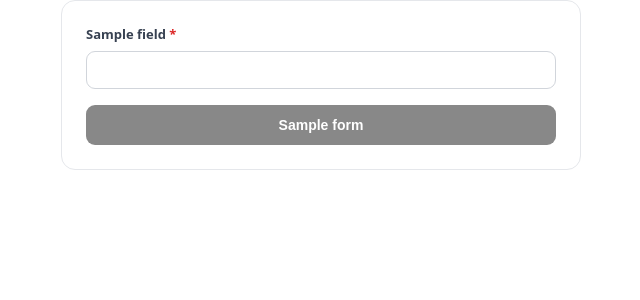
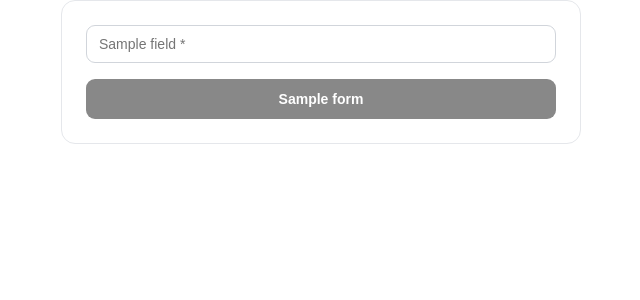
Before and after one commit to joshuarns/aquakita-crm, a Laravel app: template resources/views/public/lead-form.blade.php in a window 1280 px wide. Shown: the top 300 px of the page, without its empty margins (319-959 px from the left). Run offline with Laravel 12, Linux system fonts and the light colour scheme; the template is opened without the code that fills it: most values are stand-ins (such as "Sample title", 1, 10 or a date in 2020); some libraries are stand-ins or nearby versions.

Commit message:
Formularios públicos: solo placeholder dentro del campo, sin label visible
La label pasa a ser solo para lectores de pantalla (accesibilidad) y el
texto (con * en los obligatorios) se muestra como placeholder del input,
textarea y select. Aplica a página directa, embed y widget flotante.

Co-Authored-By: Claude Opus 4.8 <noreply@anthropic.com>

```diff
--- a/resources/views/public/lead-form.blade.php
+++ b/resources/views/public/lead-form.blade.php
@@ -29,7 +29,7 @@
             background: #ffffff; border: 1px solid #e5e7eb; border-radius: 14px;
         }
         .aq-field { margin-bottom: 16px; }
-        .aq-label { display: block; font-size: 13px; font-weight: 600; color: #374151; margin-bottom: 6px; }
+        .aq-label { position: absolute; width: 1px; height: 1px; padding: 0; margin: -1px; overflow: hidden; clip: rect(0 0 0 0); white-space: nowrap; border: 0; }
         .aq-req { color: #dc2626; }
         .aq-input, .aq-select, .aq-textarea {
             width: 100%; padding: 10px 12px; font-size: 14px; color: #111827;
@@ -121,23 +121,24 @@
                 @foreach ($fields as $field)
                     @php($key = $field['key'])
                     @php($value = $old[$key] ?? '')
+                    @php($placeholder = $field['label'].($field['required'] ? ' *' : ''))
                     <div class="aq-field">
                         <label class="aq-label" for="aq-{{ $key }}">
                             {{ $field['label'] }}@if ($field['required'])<span class="aq-req"> *</span>@endif
                         </label>
 
                         @if ($field['type'] === 'textarea')
-                            <textarea id="aq-{{ $key }}" name="{{ $key }}" class="aq-textarea" @if ($field['required']) required @endif>{{ $value }}</textarea>
+                            <textarea id="aq-{{ $key }}" name="{{ $key }}" class="aq-textarea" placeholder="{{ $placeholder }}" @if ($field['required']) required @endif>{{ $value }}</textarea>
                         @elseif ($field['type'] === 'select')
                             <select id="aq-{{ $key }}" name="{{ $key }}" class="aq-select" @if ($field['required']) required @endif>
-                                <option value="">{{ $t['select'] }}</option>
+                                <option value="">{{ $placeholder }}</option>
                                 @foreach (($options[$key] ?? []) as $option)
                                     <option value="{{ $option->id }}" @selected((string) $value === (string) $option->id)>{{ $option->name }}</option>
                                 @endforeach
                             </select>
                         @else
                             <input id="aq-{{ $key }}" name="{{ $key }}" type="{{ $field['type'] }}" class="aq-input"
-                                   value="{{ $value }}" @if ($field['required']) required @endif>
+                                   value="{{ $value }}" placeholder="{{ $placeholder }}" @if ($field['required']) required @endif>
                         @endif
 
                         @if (! empty($fieldErrors[$key]))
```
